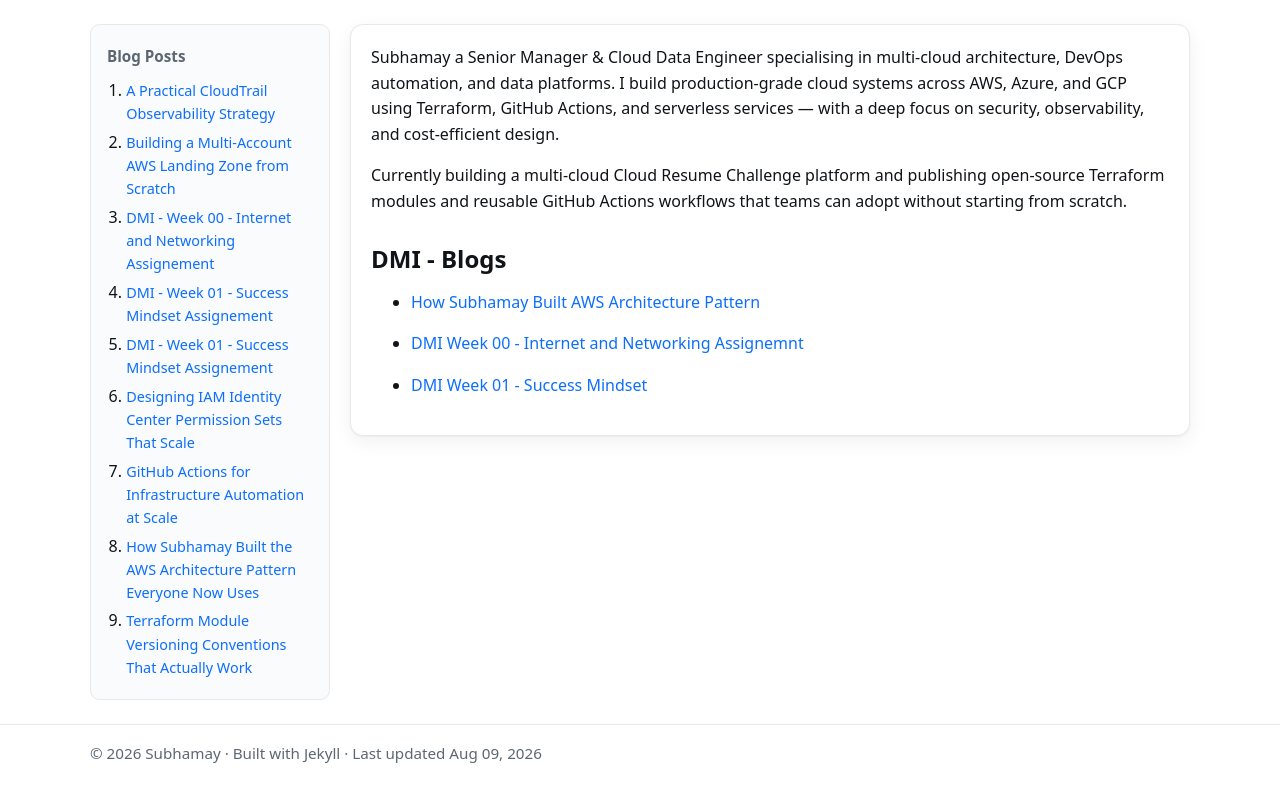
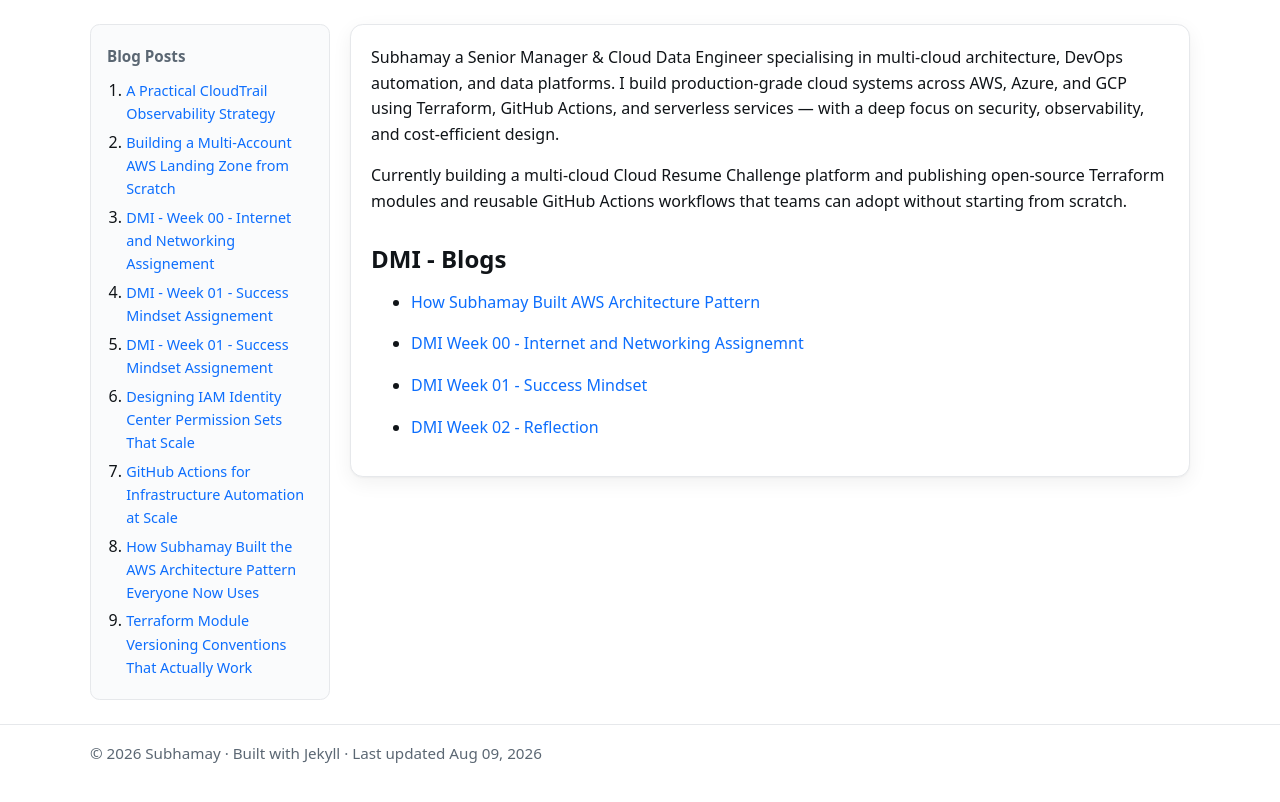
Before and after one commit to subhamay-bhattacharyya/.github, a Jekyll site: the page built from index.md, in a window 1280 px wide. Shown: the top 802 px of the page. Built offline with Jekyll 4.4.1, drawn with Linux system fonts in a browser that asks for light colours; our own code applies the rules of GitHub Pages for plain Markdown files.

Commit message:
Add link to DMI Week 02 reflection blog post

```diff
--- a/index.md
+++ b/index.md
@@ -13,3 +13,5 @@ Currently building a multi-cloud Cloud Resume Challenge platform and publishing
 - [DMI Week 00 - Internet and Networking Assignemnt](/.github/blogs/dmi-week-00-internet-and-networking-assignment)
 
 - [DMI Week 01 - Success Mindset](/.github/blogs/dmi-week-01-success-mindset)
+
+- [DMI Week 02 - Reflection](/.github/blogs/dmi-week-02-reflection)
```
